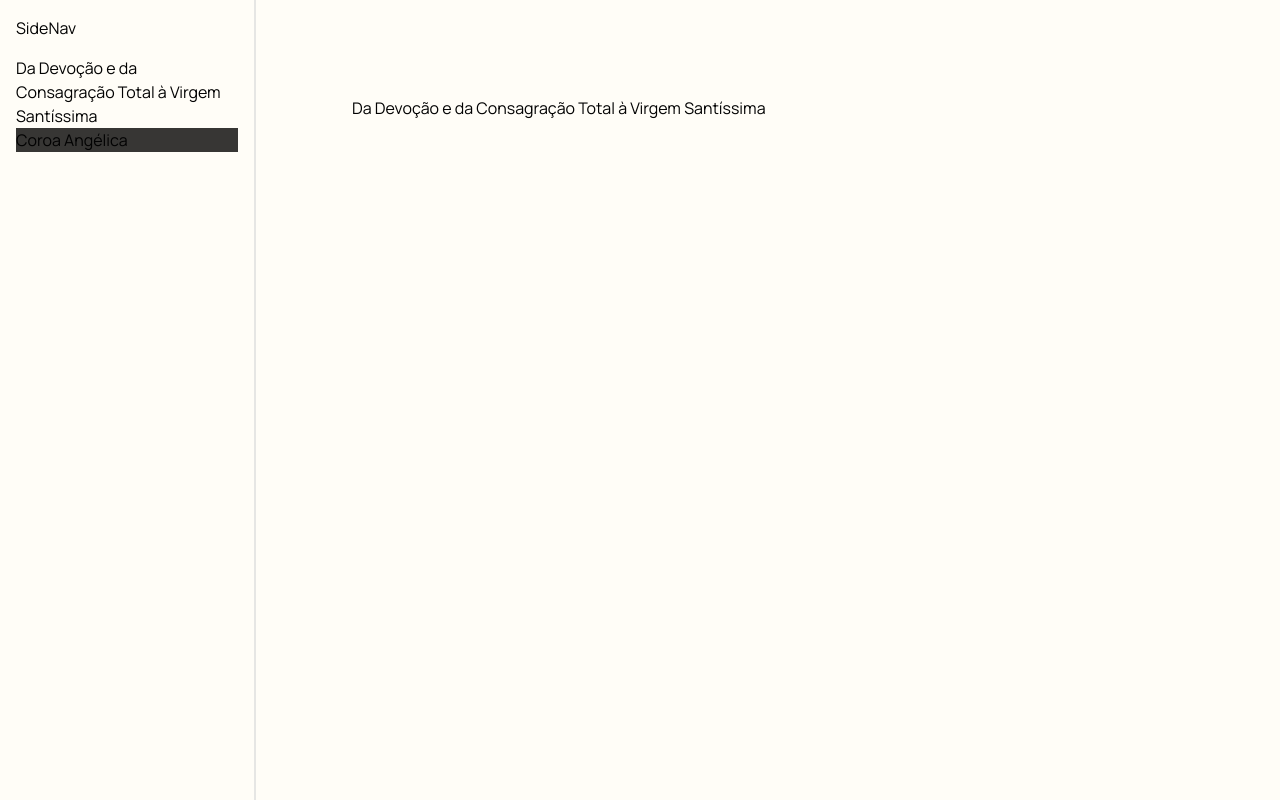
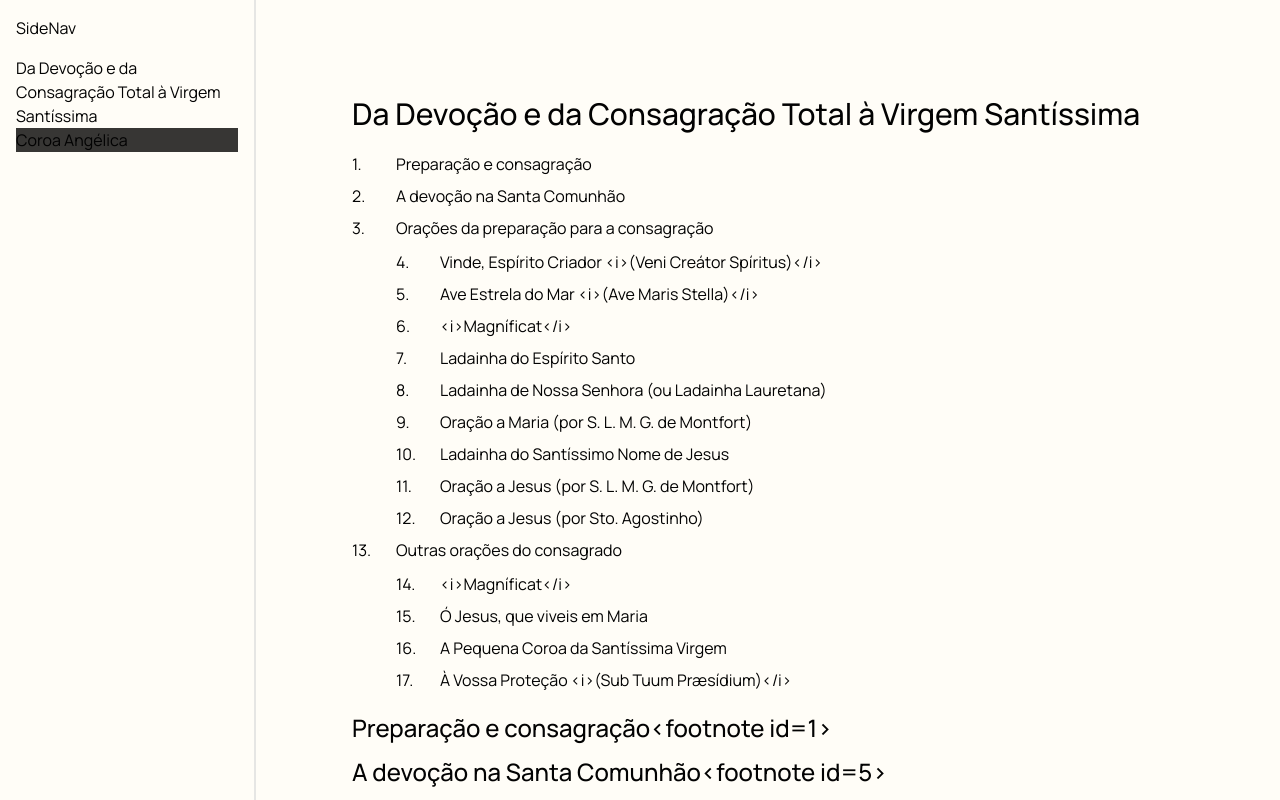
Before and after one commit to augustooomoraes/pp-devocionario, a Next.js app: page /consagracao-completa in a window 1280 px wide. Shown: the top 800 px of the page. Built offline with nearby package versions, Linux system fonts and the light colour scheme.

Commit message:
wip - file writing function based on consagracao-completa

```diff
--- a/src/app/consagracao-completa/page.tsx
+++ b/src/app/consagracao-completa/page.tsx
@@ -1,7 +1,10 @@
+import { DevocionarioFile } from "../lib/file-formatting";
+import file from "./data.json"
+
 export default function Page() {
   return (
     <main className="flex flex-col items-center p-24">
-      <h1>Da Devoção e da Consagração Total à Virgem Santíssima</h1>
+      <DevocionarioFile file={file["consagracao-completa"]} />
     </main>
   );
 }
--- /dev/null
+++ b/src/app/lib/file-formatting.tsx
@@ -0,0 +1,245 @@
+import React from "react"
+
+type DevocionarioFile = {
+  title: string,
+  index: Index,
+  sessions: Sessions,
+  footnotes: Footnotes,
+}
+
+type Index = {
+  id: number,
+  title: string,
+  index?: Index
+}[]
+
+type Sessions = {
+  id: number,
+  title: string,
+  type: SessionTypes,
+  contents: SessionContents,
+}[]
+
+type SessionContents = {
+  type: SessionContentTypes | ParallelPrecesTypes,
+  content: string | Index | ParallelPreces,
+  "subsession-break"?: boolean, // Isso aqui não está no README.
+}[]
+
+type ParallelPreces = {
+  type: ParallelPrecesTypes,
+  content: ParallelPrecesContent,
+  "larger-break"?: boolean,
+  "horizontal-line"?: HorizontalLineTypes,
+}
+
+type ParallelPrecesContent = {
+  latin: string,
+  "pt-BR": string,
+}
+
+type HorizontalLineTypes = (
+  "full" |
+  "two-halves"
+)
+
+type SessionTypes = (
+  "regular-text" |
+  "gregorian-chant" |
+  "parallel-preces"
+)
+
+type SessionContentTypes = (
+  "header-1" |
+  "header-2" |
+  "paragraph" |
+  "parallel-preces" | // Vide ~ l. 2554 (O Iesu, vivens in Maria) e outras depois
+  "indication" |
+  "index"
+)
+
+type ParallelPrecesTypes = (
+  "header-2" |
+  "paragraph" |
+  "v" |
+  "r" |
+  "indication" | // Vide ~ l. 3066 (próximo de Gloria tibi sit, hæresum et dǽmonum intereptrix) e outras depois
+  "annotation"
+)
+
+type Footnotes = {
+  id: number,
+  content: string,
+}[]
+
+export function DevocionarioFile({ file } : { file: any }) {
+
+  // function replaceUnderline(text: string) {
+  //   return text.split(/(<underline>.*?<\/underline>)/g).map((part, index) => {
+  //     if (part.startsWith("<underline>")) {
+  //       return (
+  //         <span key={index} className="underline">
+  //           {part.replace(/<\/?underline>/g, "")}
+  //         </span>
+  //       );
+  //     }
+  //     return part;
+  //   });
+  // }
+
+  // function replaceBreak(text: string) {
+  //   return text.split("<break>").map((part, index) => (
+  //     <React.Fragment key={index}>
+  //       {index > 0 && <br />}
+  //       {part}
+  //     </React.Fragment>
+  //   ));
+  // }
+
+  function renderIndex(index: Index) {
+    return (
+      <ol className="list-none space-y-2">
+
+        {index.map(item => {
+          return <li key={item.id} className="grid grid-cols-[44px_1fr] mt-1 first:!mt-0">
+            <span>{item.id}.</span>
+            <span>{item.title}</span>
+            {item.index && (
+              <div className="grid grid-cols-[44px_1fr] mt-2.5 col-span-2">
+                <span />
+                {renderIndex(item.index)}
+              </div>
+            )}
+          </li>
+        })}
+      </ol>
+    )
+  }
+
+  function renderSessions(sessions: Sessions) {
+    return (
+      <div className="mt-5">
+
+        {sessions.map(session => {
+          return <div>
+            <h2 className="text-2xl font-medium mb-3">{session.title}</h2>
+            {renderSessionContents(session.type, session.contents)}
+          </div>
+        })}
+
+      </div>
+    )
+  }
+
+  function renderSessionContents(sessionType: SessionTypes, contents: SessionContents) {
+    switch(sessionType) {
+      case "regular-text":
+        return (
+          /*
+              Considerar aqui:
+              • subsession-break
+          */
+          contents.map((content, index) => {
+            switch(content.type) {
+              case "header-1":
+                return <></>
+              case "header-2":
+                return <></>
+              case "paragraph":
+                return <></>
+              case "index":
+                return <></>
+              case "indication":
+                return <></>
+              default:
+                return
+            }
+          })
+        )
+      case "parallel-preces":
+        return (
+          contents.map((content, index) => {
+            /*
+                Considerar aqui:
+                • larger-break
+            */
+            switch(content.type) {
+              case "header-2":
+                return <></>
+              case "paragraph":
+                return <></>
+              case "v":
+                return <></>
+              case "r":
+                return <></>
+              case "annotation":
+                return <></>
+            }
+          })
+        )
+      case "gregorian-chant":
+        return <></>
+      default:
+        return
+    }
+  }
+
+  return (
+    <div className="mb-2">
+      <h1 className="text-3xl font-medium mb-5">{file.title}</h1>
+      {renderIndex(file.index)}
+      {renderSessions(file.sessions)}
+
+      {/* {list.items.map((item, subIndex) => {
+        return (
+          <ol key={subIndex} className="list-none space-y-2">
+            {
+              typeof item === "string"
+                ? <li className="grid grid-cols-[44px_1fr] mt-1 !first:mt-0">
+                  <span className="inline-block w-8">{index + 1}.{subIndex + 1}.</span>
+                  <span>{
+                    replaceUnderline(item).map(part => {
+                      if (typeof part === "string") {
+                        return replaceBreak(part)
+                      }
+                      return part;
+                    })
+                  }</span>
+                </li>
+                : <li className="grid grid-cols-[44px_1fr] mt-1 !first:mt-0">
+                  <span className="inline-block w-8">{index + 1}.{subIndex + 1}.</span>
+                  <span className="whitespace-pre-line">{item.text}</span>
+                  <ol key={subIndex} className="list-none space-y-2 col-span-2">
+                    {item.subItems.map((subItem, subSubIndex) => {
+                      return (
+                        <li key={subSubIndex} className={clsx(
+                          "grid ml-[44px] !mt-1",
+                          item.orderType === "letter"
+                            ? "grid-cols-[24px_1fr]"
+                            : "grid-cols-[60px_1fr]"
+                        )}>
+                          <span className="inline-block w-8">{
+                            item.orderType === "letter"
+                              ? String.fromCharCode(97 + subSubIndex)
+                              : `${index + 1}.${subIndex + 1}.${subSubIndex + 1}`
+                            }.</span>
+                          <span className="whitespace-pre-line">{
+                            replaceUnderline(subItem).map(part => {
+                              if (typeof part === "string") {
+                                return replaceBreak(part)
+                              }
+                              return part;
+                            })
+                          }</span>
+                        </li>
+                      )
+                    })}
+                  </ol>
+                </li>
+            }
+          </ol>
+        )
+      })} */}
+    </div>
+  )
+}
```
Also changed, not shown: src/app/consagracao-completa/data.json, 1 other file (tests, documents, lock files or other folders).
